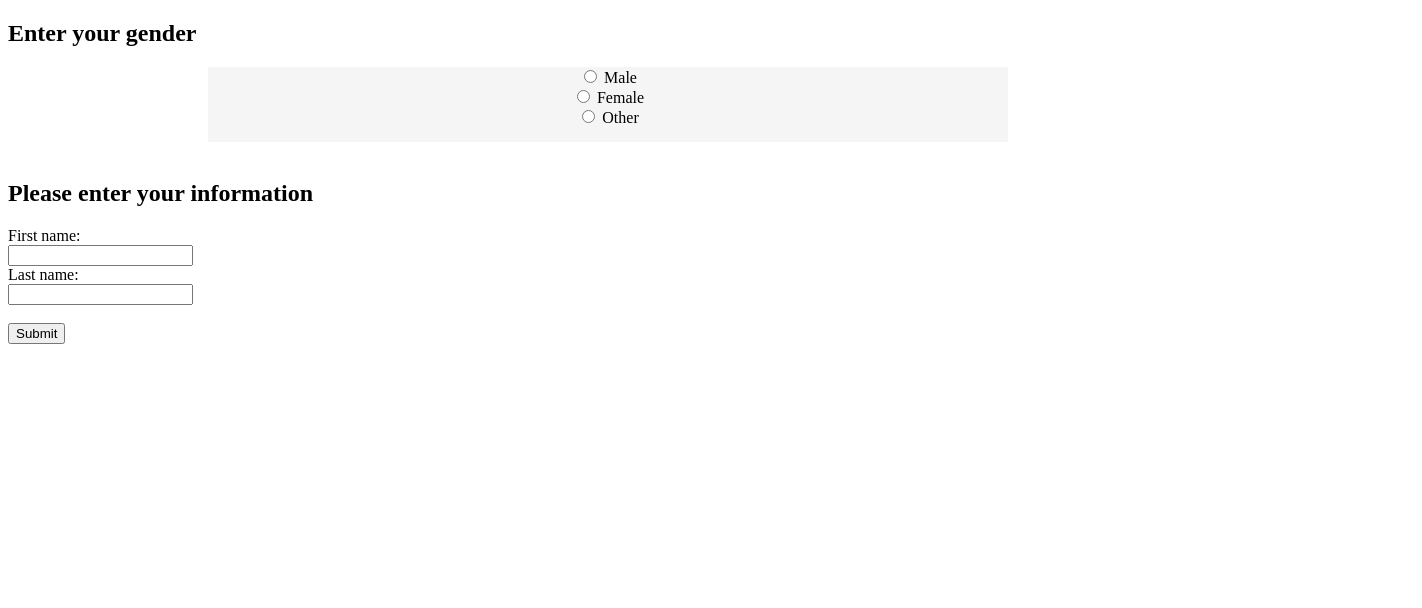
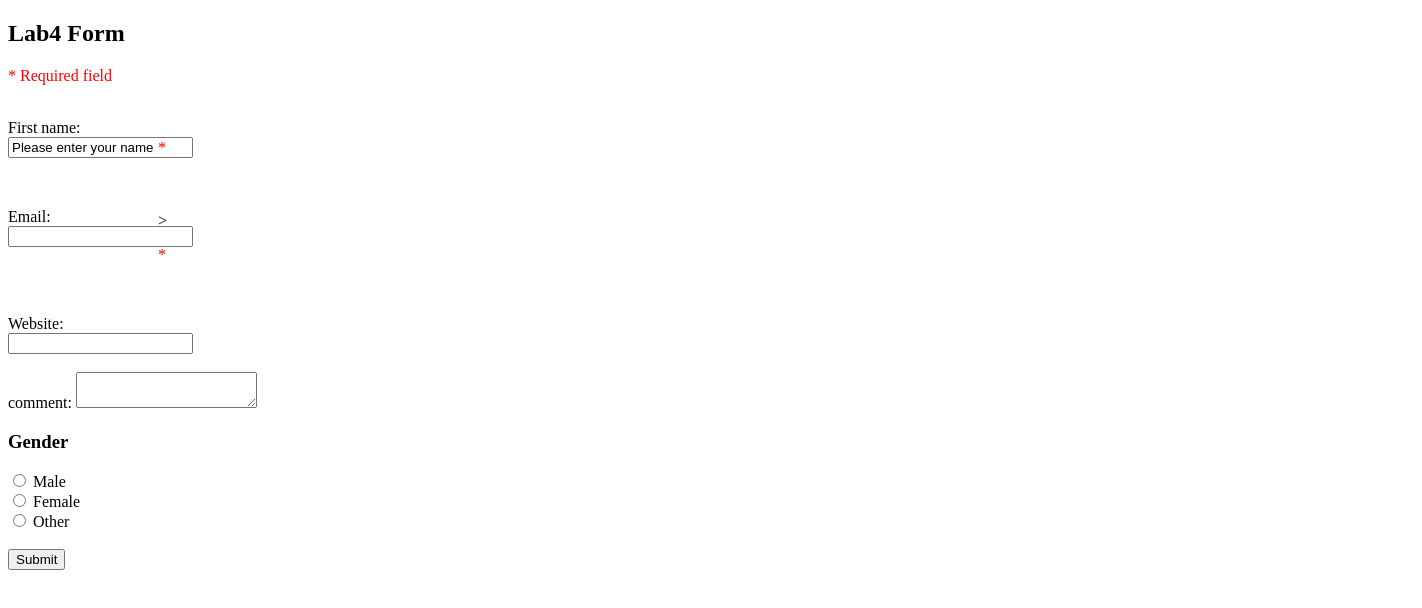
Before and after one commit to D18126659/Web_Dev, a plain HTML site: page Lab 4/form.html in a window 1280 px wide. Shown: the whole page, 1422 px wide, since content can reach past the window. Drawn offline with Linux system fonts and the light colour scheme.

Commit message:
Signed-off-by: D18126659 <d18126659@mytudublin.ie>

```diff
--- a/Lab 4/form.html
+++ b/Lab 4/form.html
@@ -9,29 +9,39 @@
 
 </head>
 <body>
-    <h2>Enter your gender</h2>
-    <div class="centered">
+
+<h2>Lab4 Form</h2>
+<form action="/action_page.php">
+    <p> * Required field</p><br>
+    <label for="fname">First name:</label><br>
+    <input type="text" id="fname" name="fname" value="Please enter your name" required><br><div class="imp1"><p>*</p></div>
+
+    <label for="Email">Email:</label><br>
+    <input type="text" id="email" name="Email" value=""><br><div class="imp1"  required> ><p>*</p></div>
+
+    <label for="website">Website:</label><br>
+    <input type="text" id="website" name="website" value=""><br><br>
+
+    <label for="comment"> comment: </label>
+    <textarea id="comment" name="user_comment"></textarea>
+
+</form>
     <form>
-
+        <h3>Gender</h3>
         <input type="radio" id="male" name="gender" value="male">
         <label for="male">Male</label><br>
         <input type="radio" id="female" name="gender" value="female">
         <label for="female">Female</label><br>
         <input type="radio" id="other" name="gender" value="other">
-        <label for="other">Other</label>
+        <label for="other">Other</label><br><br>
+
+        <button>Submit</button>
 
     </form>
-    </div>
+
 
     <br>
-    <h2>Please enter your information</h2>
-    <form action="/action_page.php">
-        <label for="fname">First name:</label><br>
-        <input type="text" id="fname" name="fname" value=""><br>
-        <label for="lname">Last name:</label><br>
-        <input type="text" id="lname" name="lname" value=""><br><br>
-        <input type="submit" value="Submit">
-    </form>
+
 
 
 </body>
--- /dev/null
+++ b/Lab 4/imagestyle.css
@@ -0,0 +1,59 @@
+div {
+    width: 500px;
+}
+.img1{position:relative;
+        left:50px;}
+.img2{position:relative;
+      left:300px;
+    bottom:335px;
+
+    }
+.head1{
+    position:Relative;
+    left:380px;
+    bottom:95px;
+    color:blue;
+    font-size:14px;
+}
+.head2{
+    position:relative;
+    left:130px;
+    bottom:425px;
+    color:blue;
+    font-size:14px;
+}
+.head3{
+    position:Relative;
+    left:380px;
+    bottom:110px;
+    color:black;
+    font-size:14px;
+}
+
+.head4{
+    position:Relative;
+    left:300px;
+    bottom:120px;
+    color:black;
+    font-size:14px;
+}
+
+
+.head5{
+    position:Relative;
+    left:130px;
+    bottom:435px;
+    color:black;
+    font-size:14px;
+}
+
+.head6{
+    position:Relative;
+    left:50px;
+    bottom:450px;
+    color:black;
+    font-size:14px;
+}
+.blue{
+    color:lightblue;
+}
--- a/Lab 4/style.css
+++ b/Lab 4/style.css
@@ -1,12 +1,12 @@
-.centered{
-    position:relative; /*position*/
-    left:200px;
-    height:75px;
-    background-color: whitesmoke; /*Background color*/
-    color:black; /*Text color*/
-    width:800px; /*Width*/
-    border: 1px; /*border*/
-    font-family: "Baskerville Old Face"; /*Font*/
-    text-align:center; /*text align*/
-    appearance: none;
+label { width: 100px;
+    }
+p{color:red;}
+
+.imp1{position:relative;
+    left:150px;
+    top:-35px;
+    }
+.imp2{position:relative;
+    left:150px;
+    top:-65px;
 }
```
Also changed, not shown: Lab 4/layer(div).html (added, +35 -0 lines), Lab 4/LAB41.png (added), Lab 4/LAB42.png (added).
